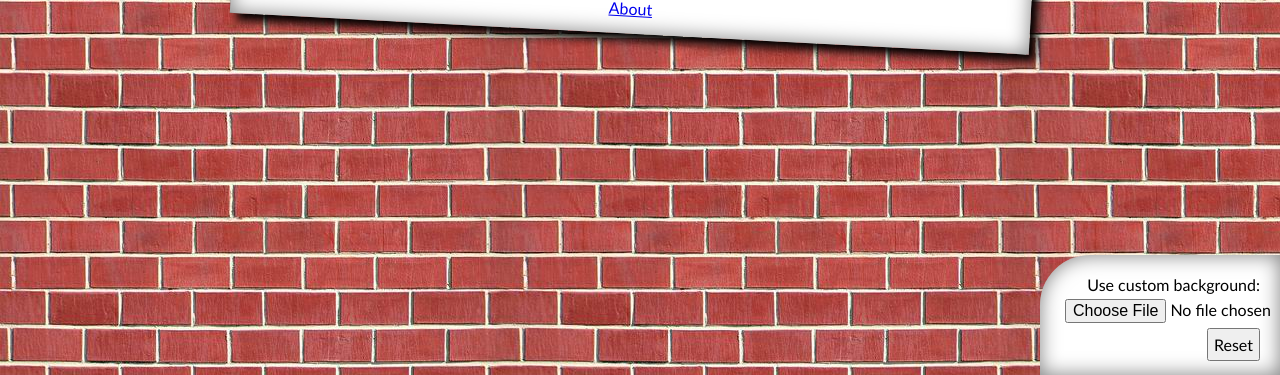
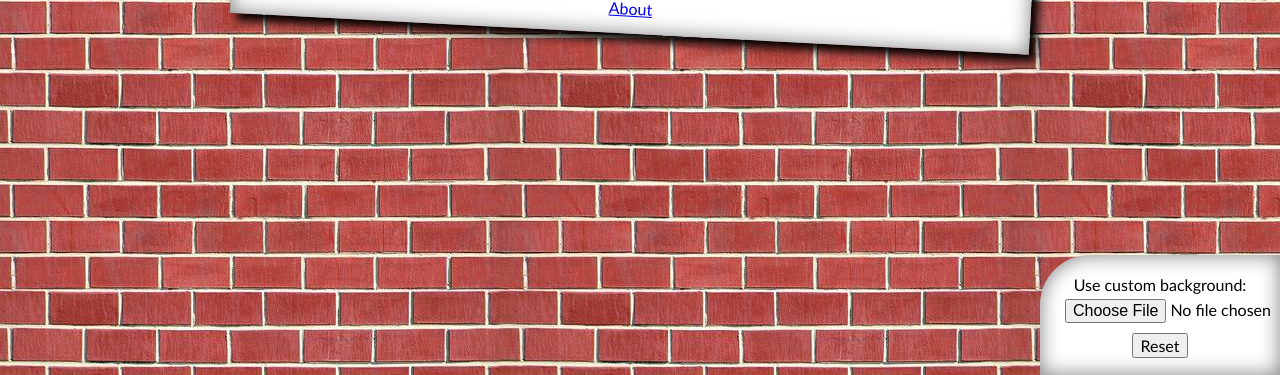
Before and after one commit to Chriscbr/ghslive, a plain HTML site: page index.html in a window 1280 px wide. Shown: the part 425-800 px from the top of the page. Drawn offline with Linux system fonts and the light colour scheme.

Commit message:
Changed bgChangeContainer styling

```diff
--- a/style.css
+++ b/style.css
@@ -157,9 +157,9 @@ table, td, th {
 	box-shadow:         inset 0px 0px 20px rgba(0, 0, 0, 0.5);
 	padding:20px;
 	background-color:#FFFFFF;
-	text-align:right;
+	text-align:center;
 }
 
 input {
-	padding: 5px;
+	margin:5px;
 }
```
